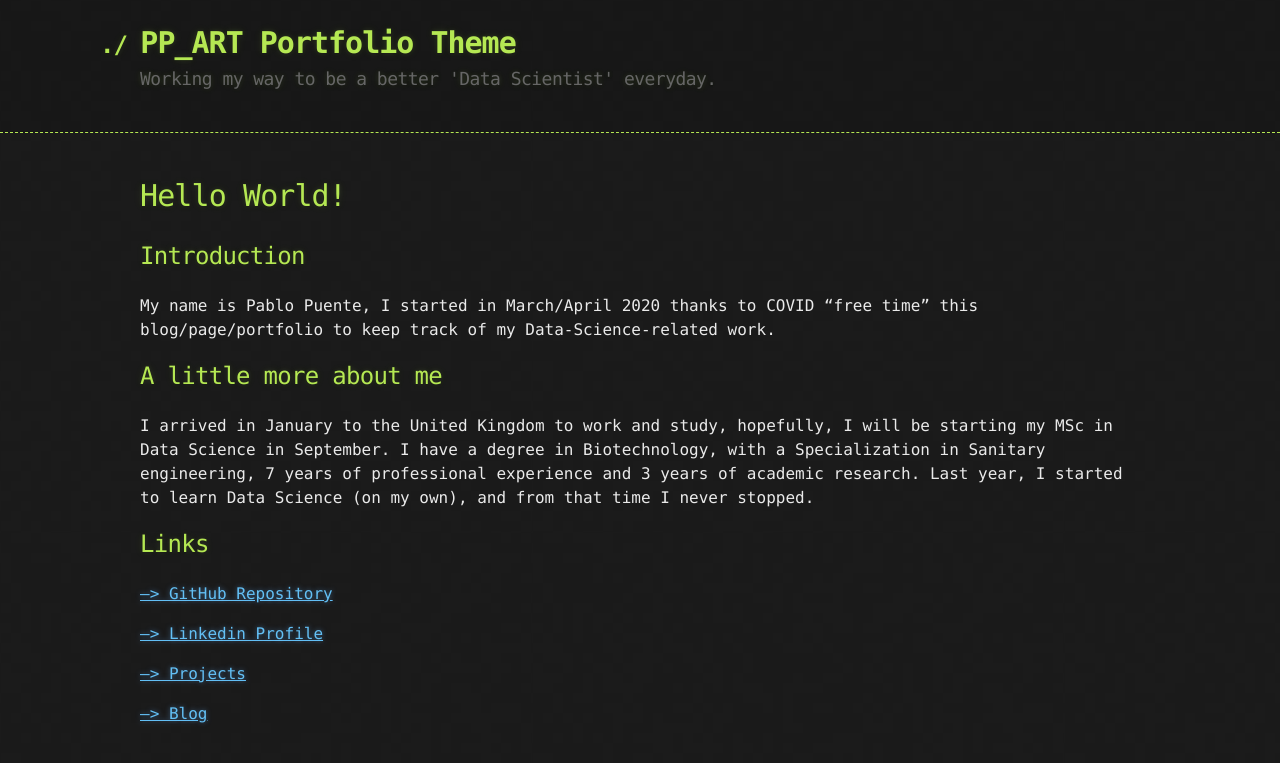
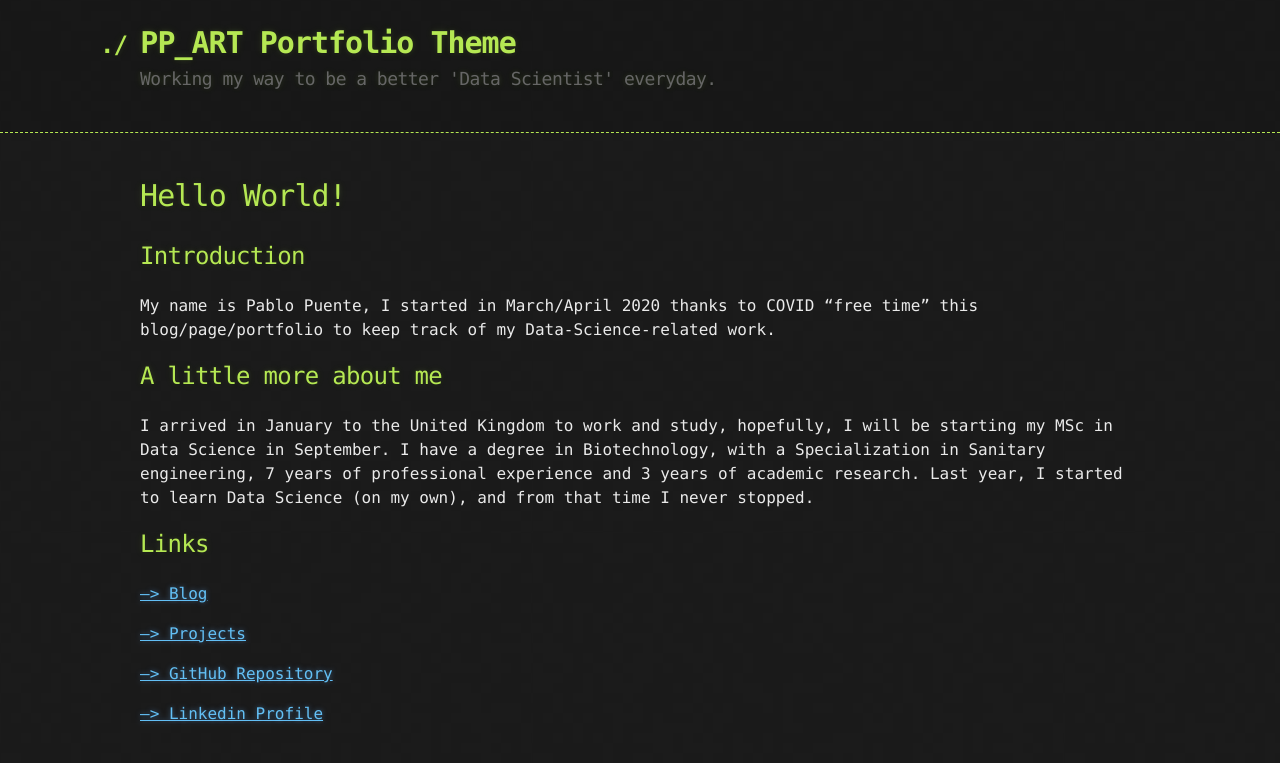
Before and after one commit to PaulB86UK/PP_ART, a Jekyll site: the page built from docs/index.md, in a window 1280 px wide. Shown: the top 763 px of the page. Built offline with Jekyll 4.4.1, drawn with Linux system fonts in a browser that asks for light colours; our own code applies the rules of GitHub Pages for plain Markdown files.

```diff
--- a/docs/index.md
+++ b/docs/index.md
@@ -8,10 +8,10 @@ I arrived in January to the United Kingdom to work and study, hopefully, I will
 
 ## Links
 
+[--> Blog](https://paulb86uk.github.io/PP_ART.github.io/Blog/)
+
+[--> Projects](https://paulb86uk.github.io/PP_ART.github.io/Projects/)
+
 [--> GitHub Repository](https://github.com/PaulB86UK)
 
 [--> Linkedin Profile](https://www.linkedin.com/in/ppuente86/)
-
-[--> Projects](https://paulb86uk.github.io/PP_ART.github.io/Projects/)
-
-[--> Blog](https://paulb86uk.github.io/PP_ART.github.io/Blog/)
```
